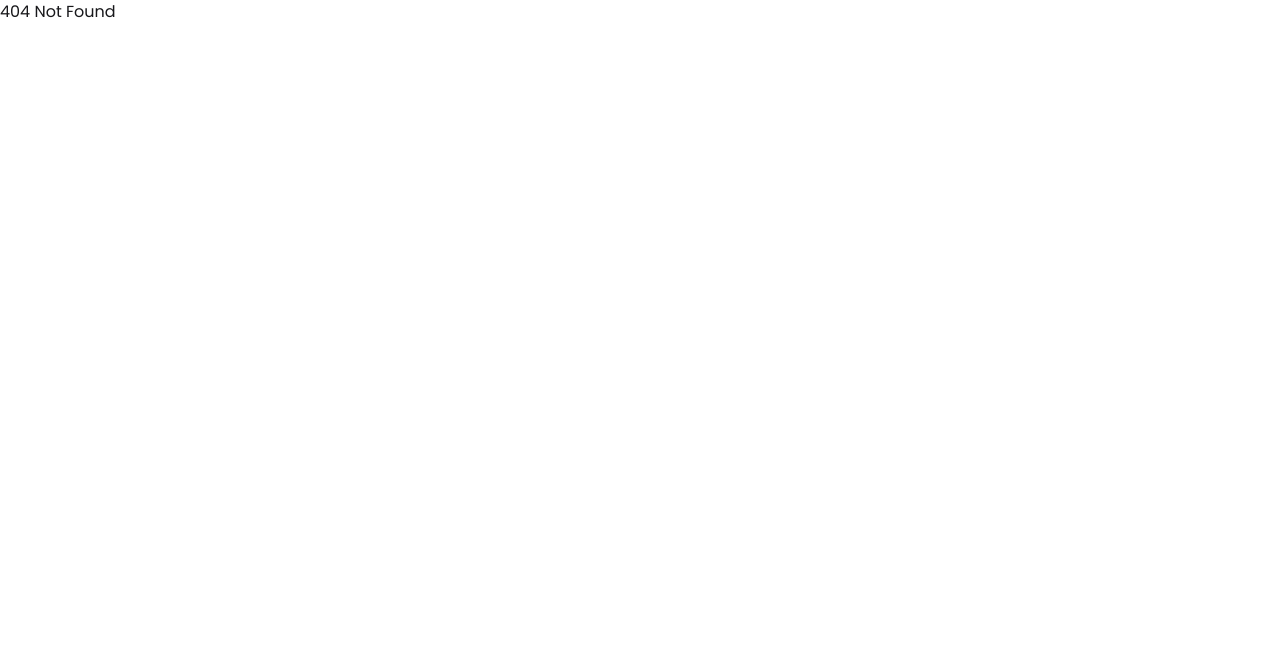
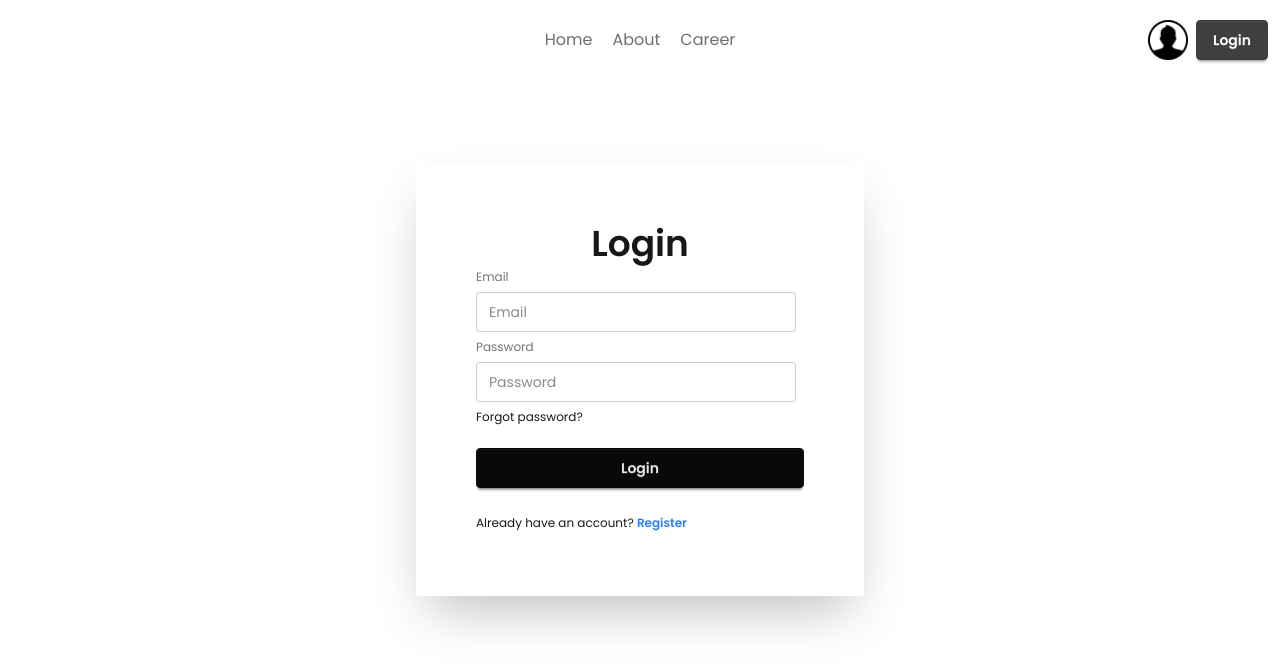
Before and after one commit to sourav136/DragonNews, a React (Vite) app: page /auth/login in a window 1280 px wide. Before the commit this address had no page. Shown: the top 670 px of the page. Built offline with nearby package versions, Linux system fonts and the light colour scheme.

Commit message:
finished auth route setup and login page design

```diff
--- /dev/null
+++ b/src/components/Login.jsx
@@ -0,0 +1,46 @@
+import React from "react";
+import { Link } from "react-router";
+
+const Login = () => {
+  const handleSubmit = (e) => {
+    e.preventDefault();
+    const form = e.target;
+    const email = form.email.value;
+    const password = form.password.value;
+    console.log({ email, password });
+  };
+  return (
+    <div className="w-full max-w-md shrink-0 shadow-2xl p-15">
+      <h2 className="text-center font-semibold text-4xl">Login</h2>
+      <form onSubmit={handleSubmit} className="fieldset ">
+        <label className="label">Email</label>
+        <input
+          name="email"
+          type="email"
+          className="input"
+          placeholder="Email"
+          required
+        />
+        <label className="label">Password</label>
+        <input
+          name="password"
+          type="password"
+          className="input"
+          placeholder="Password"
+          required
+        />
+        <div>
+          <a className="link link-hover">Forgot password?</a>
+        </div>
+        <button type="submit" className="btn btn-neutral mt-4">
+          Login
+        </button>
+        <div className="mt-5">
+          <p>Already have an account? <Link to="/auth/register" className="link link-hover text-blue-500 font-semibold">Register</Link></p>
+        </div>
+      </form>
+    </div>
+  );
+};
+
+export default Login;
--- a/src/components/NavBar.jsx
+++ b/src/components/NavBar.jsx
@@ -1,5 +1,5 @@
 import React from 'react';
-import { NavLink } from 'react-router';
+import { Link, NavLink } from 'react-router';
 import user from "../assets/user.png"
 
 const NavBar = () => {
@@ -13,7 +13,7 @@ const NavBar = () => {
             </div>
             <div className='flex items-center gap-2'>
                 <img src={user} className='h-10 w-10' alt="user" />
-                <button className='btn btn-primary text-white'>Login</button>
+                <Link to="/auth/login" className='btn btn-primary text-white'>Login</Link>
             </div>
         </div>
     );
--- /dev/null
+++ b/src/components/Register.jsx
@@ -0,0 +1,11 @@
+import React from 'react';
+
+const Register = () => {
+    return (
+        <div>
+            Reghister page
+        </div>
+    );
+};
+
+export default Register;
--- /dev/null
+++ b/src/layouts/AuthLayout.jsx
@@ -0,0 +1,18 @@
+import React from 'react';
+import NavBar from '../components/NavBar';
+import { Outlet } from 'react-router';
+
+const AuthLayout = () => {
+    return (
+        <div className='min-h-screen max-w-7xl mx-auto px-8 lg:px-3 '>
+            <header>
+                <NavBar/>
+            </header>
+            <main className='flex justify-center items-center min-h-[80vh]'>
+                <Outlet/>
+            </main>
+        </div>
+    );
+};
+
+export default AuthLayout;
--- a/src/routes/Router.jsx
+++ b/src/routes/Router.jsx
@@ -1,8 +1,11 @@
-import { createBrowserRouter } from "react-router";
+import { createBrowserRouter, Navigate } from "react-router";
 import About from "../components/About";
 import Career from "../components/Career";
 import HomeLayout from "../layouts/HomeLayout";
 import CategoryNews from "../components/categoryNews";
+import AuthLayout from "../layouts/AuthLayout";
+import Login from "../components/Login";
+import Register from "../components/Register";
 
 export const router = createBrowserRouter([
     {
@@ -21,7 +24,7 @@ export const router = createBrowserRouter([
                 Component: CategoryNews,
             },
             {
-                path: "/category/:id",
+                path: "category/:id",
                 Component: CategoryNews,
             },
         ]
@@ -35,6 +38,24 @@ export const router = createBrowserRouter([
         Component: Career,
     },
     {
+        path: "/auth",
+        Component: AuthLayout,
+        children: [
+            {
+                index: true,
+                element: <Navigate to="login" replace />,
+            },
+            {
+                path: "login",
+                Component: Login,
+            },
+            {
+                path: "register",
+                Component: Register,
+            }
+        ]
+    },
+    {
         path: "*",
         element: <div>404 Not Found</div>,
     }
```
